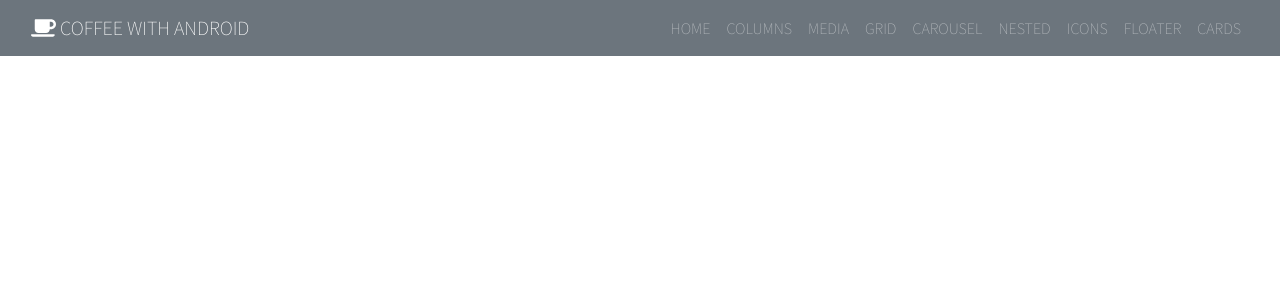
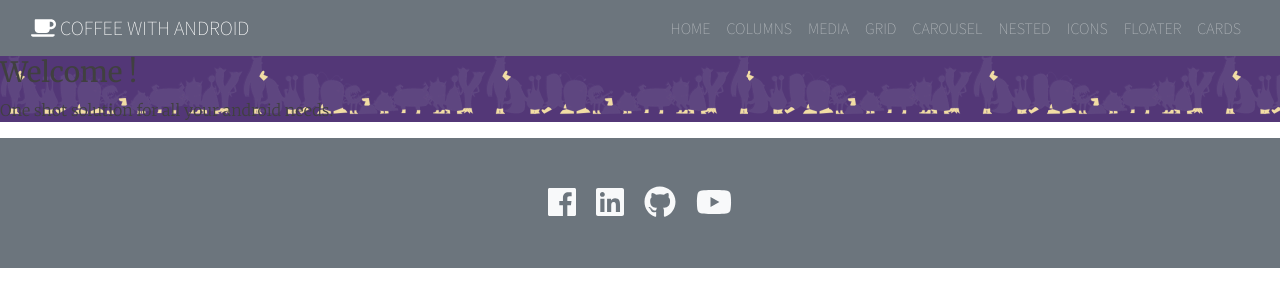
Before and after one commit to AntarjotSingh/coffeewithandroid_website, a PHP site: page / in a window 1280 px wide. Shown: the top 307 px of the page. Run offline with PHP 8.4, Linux system fonts and the light colour scheme.

Commit message:
hero image and footer completed

```diff
--- a/css/style.css
+++ b/css/style.css
@@ -51,3 +51,11 @@ body {
     color: var(--color-text);
     font-weight: 200;
 }
+
+.site-header {
+    background: url(../images/hero.svg);
+}
+
+.layout-social .layout-icon {
+    font-size: 2em;
+}
--- a/index.html
+++ b/index.html
@@ -14,12 +14,21 @@
 <body>
 
   <header id="page-hero" class="site-header">
+
     <nav class="site-nav family-sans text-uppercase navbar navbar-expand-md bg-secondary navbar-dark">
 
       <div class="container-fluid">
         <a class="navbar-brand" href="#page-hero">
           <i class="fas fa-coffee"></i> coffee with android</a>
-            <div class="navbar-nav">
+
+        <button type="button" class="navbar-toggler" data-toggle="collapse" data-target="#myTogglerNav"
+          aria-controls="#myTogglerNav" aria-label="Toggle Navigation">
+          <span class="navbar-toggler-icon"></span>
+        </button>
+
+        <section class="collapse navbar-collapse" id="myTogglerNav">
+
+          <div class="navbar-nav ml-auto">
             <a class="nav-item nav-link" href="#page-hero">home</a>
             <a class="nav-item nav-link" href="#page-multicolumn">columns</a>
             <a class="nav-item nav-link" href="#page-media">media</a>
@@ -30,10 +39,36 @@
             <a class="nav-item nav-link" href="#page-floater">floater</a>
             <a class="nav-item nav-link" href="#page-cards">cards</a>
           </div>
+        </section>
       </div>
 
     </nav>
+
+    <section class="layout-hero">
+      <h3>Welcome !</h3>
+      <p>One shot solution for all your android needs.</p>
+
+    </section>
   </header>
+
+  <footer class="site-footer bg-secondary d-flex justify-content-center">
+
+    <section class="layout-social py-5">
+
+      <a class="text-light px-2" target="_blank" href="https://www.facebook.com/coffeewithandroid/">
+        <i class="layout-icon fab fa-facebook"></i>
+      </a>
+      <a class="text-light px-2" target="_blank" href="https://www.linkedin.com/in/antarjot-singh/">
+        <i class="layout-icon fab fa-linkedin"></i>
+      </a>
+      <a class="text-light px-2" target="_blank" href="https://github.com/AntarjotSingh">
+        <i class="layout-icon fab fa-github"></i>
+      </a>
+      <a class="text-light px-2" target="_blank" href="https://www.youtube.com/channel/UC1SGPh0GDl-vQ2gP9FDjFIg/featured?view_as=subscriber">
+        <i class="layout-icon fab fa-youtube"></i>
+      </a>
+    </section>
+  </footer>
 
   <script src="js/lib/jquery.min.js"></script>
   <script src="js/lib/bootstrap.bundle.min.js"></script>
```
Lines whose indentation alone changed are shown as unchanged.
